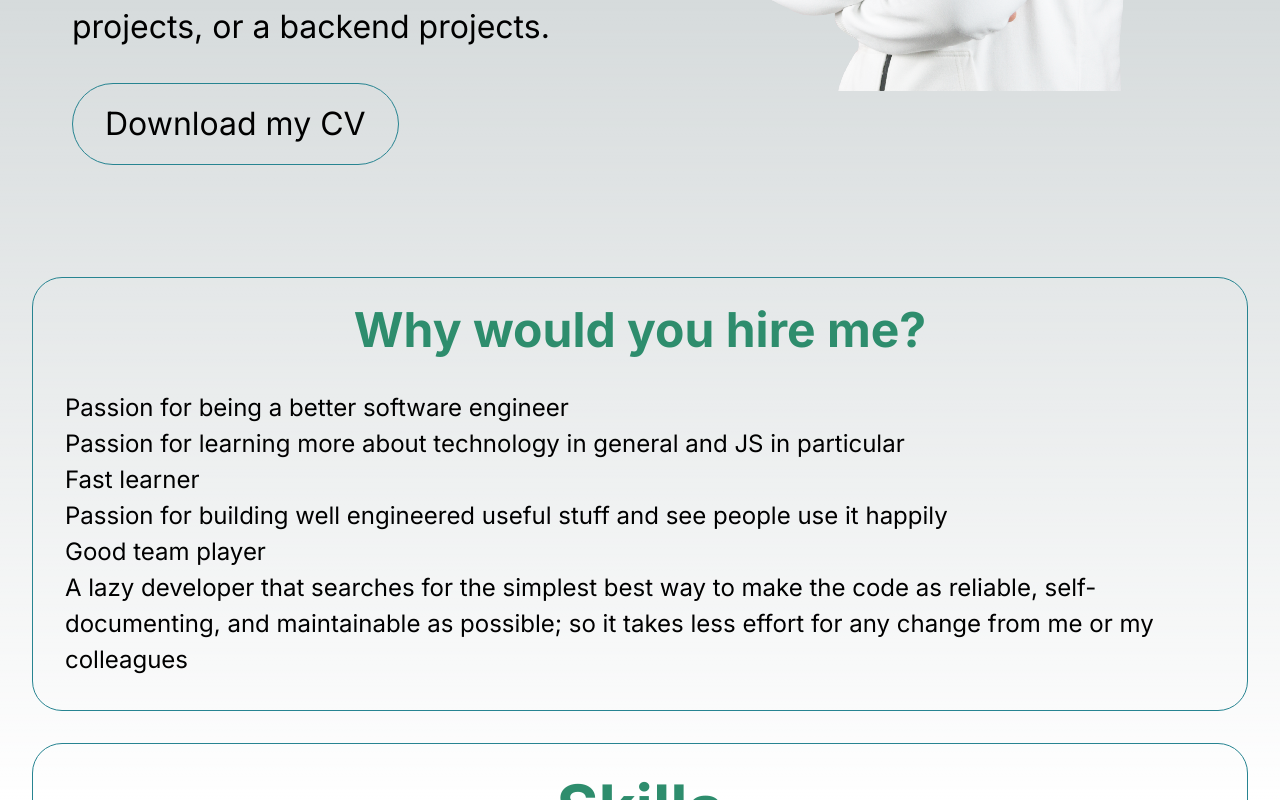
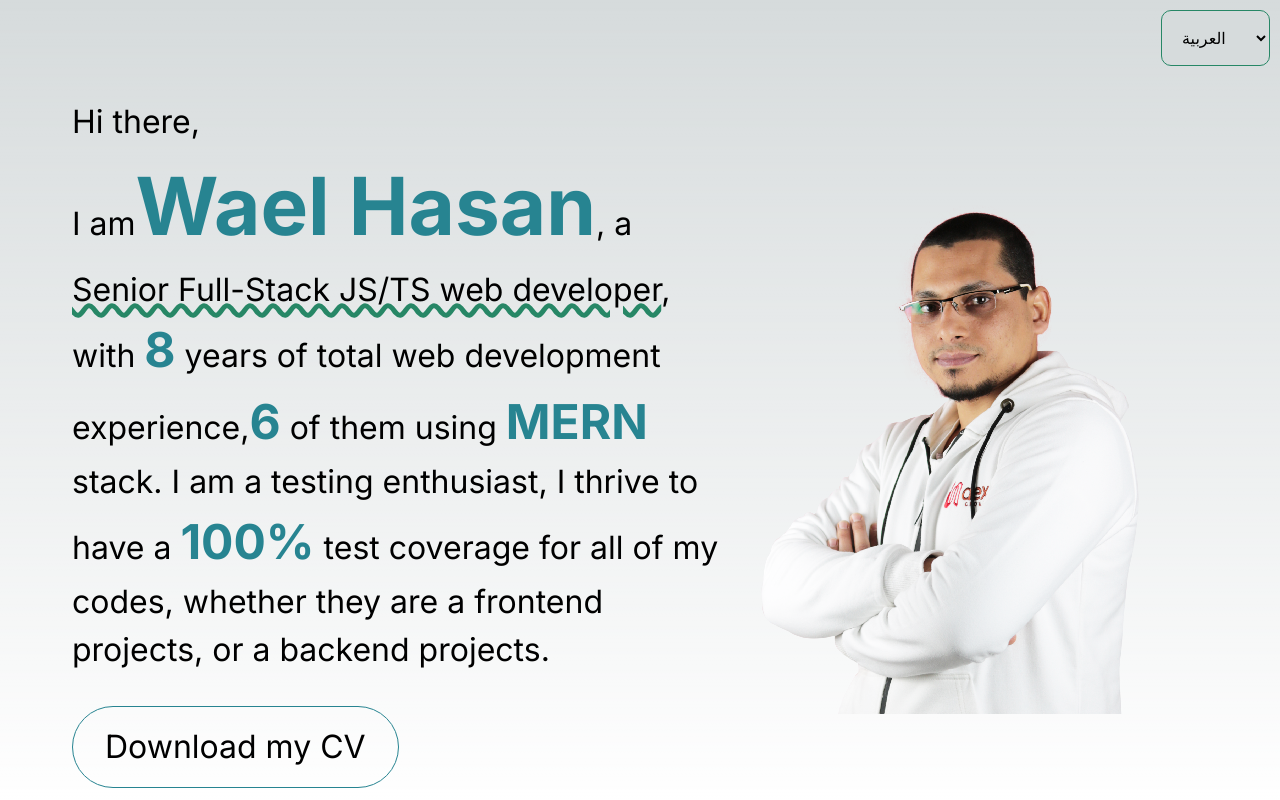
Before and after one commit to waelhasan/personal-site, a Next.js app: page / in a window 1280 px wide. Shown: the top 800 px of the page. Built offline with nearby package versions, Linux system fonts and the light colour scheme.

Commit message:
Add back the Navbar

```diff
--- a/src/app/components/Navbar.tsx
+++ b/src/app/components/Navbar.tsx
@@ -5,7 +5,8 @@ const LanguageSwitcher = () => (
         style={{
             color: "var(--foreground-rgb)",
             backgroundColor: "var(--background-start-rgb)",
-            border: "1px solid var(--foreground-rgb)",
+            border: "1px solid var(--foreground-decoration-rgb)",
+            borderRadius: "10px",
             padding: "1rem",
             float: "right"
         }}
--- a/src/app/layout.tsx
+++ b/src/app/layout.tsx
@@ -20,9 +20,10 @@ export default function RootLayout({
       <body
         className={inter.className}
         style={{
+          height: "100vh",
           overflowX: "hidden"
         }}>
-        {/* <Navbar /> */}
+        <Navbar />
         {children}
       </body>
     </html>
--- a/src/app/page.tsx
+++ b/src/app/page.tsx
@@ -157,7 +157,6 @@ const ReasonsToHireMe = () => (
 export default function Home() {
   return (
     <main style={{
-      height: "100vh",
       width: "100vw",
       display: "flex",
       flexDirection: "column",
```
